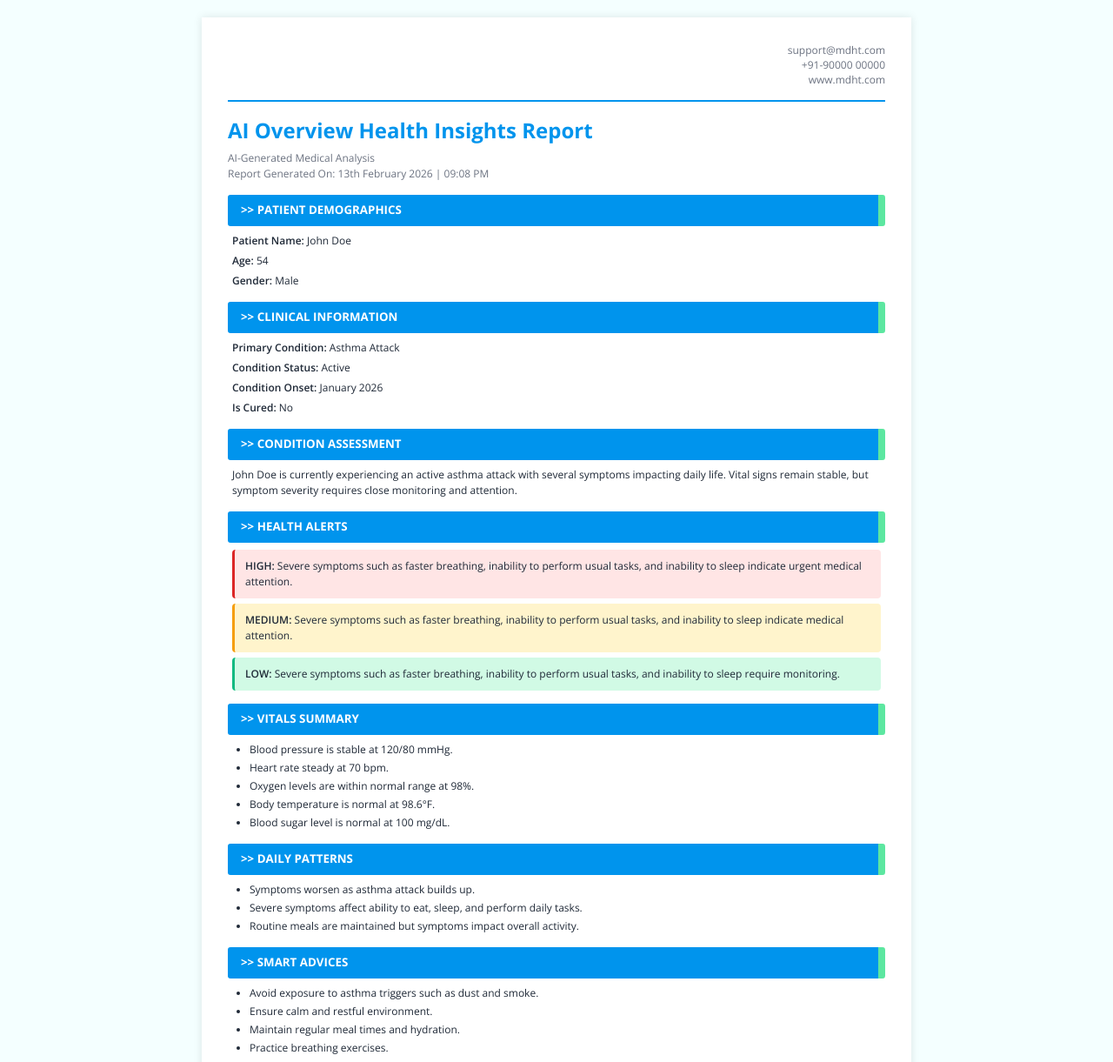
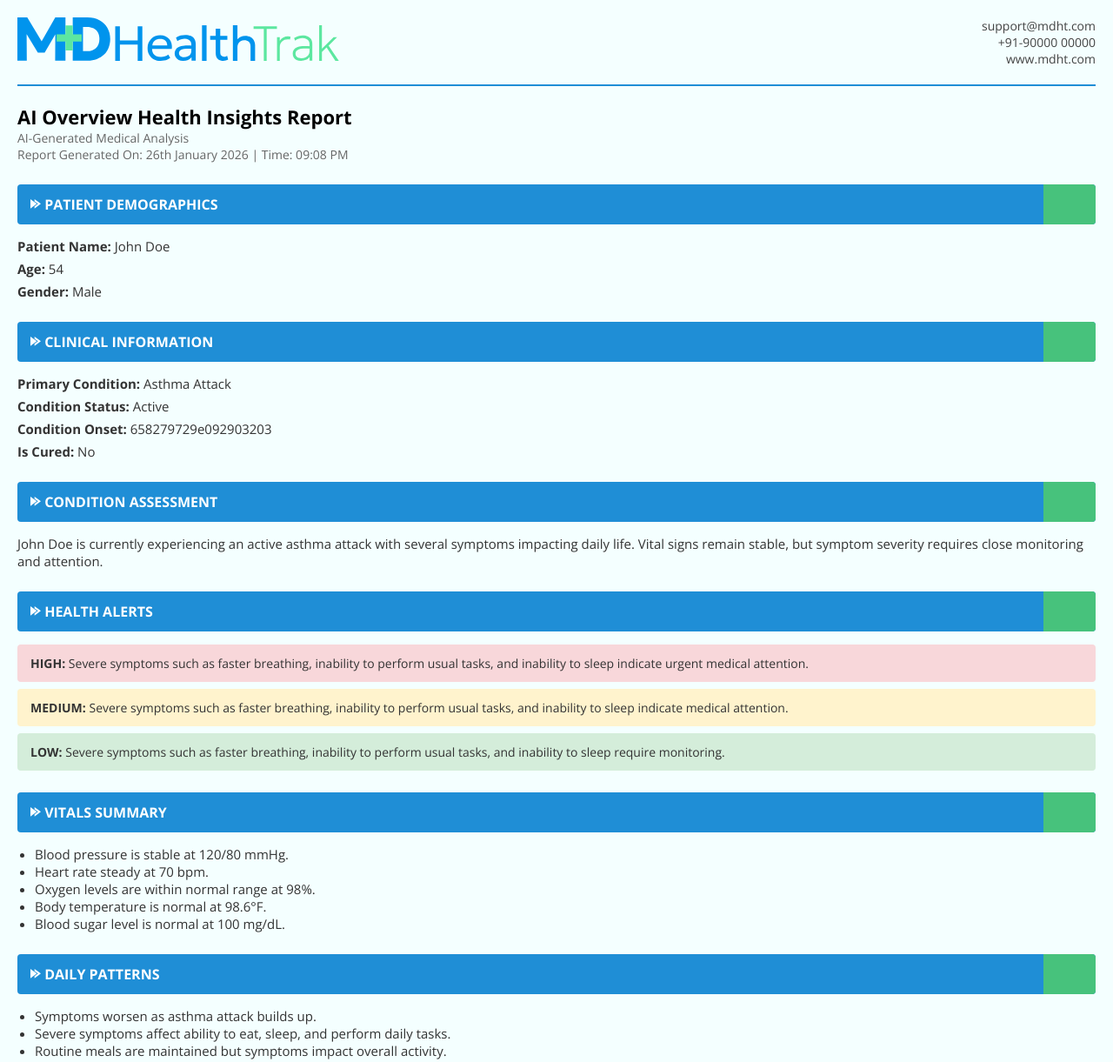
Before and after one commit to riyaz-aykva/health-track-ai-insight, a website: page index.html in a window 1280 px wide. Shown: the top 1221 px of the page at 87% size. Drawn offline with nearby package versions, Linux system fonts and the light colour scheme.

Commit message:
Update index.html for enhanced styling and layout, including adjustments to section titles and content presentation. Revise output.json to reflect updated patient health summaries and alerts, ensuring clarity in monitoring. Minor adjustments made to pdfReport.js for consistent styling in report generation.

```diff
--- a/index.html
+++ b/index.html
@@ -9,139 +9,112 @@
     <link rel="preconnect" href="https://fonts.gstatic.com" crossorigin>
     <link href="https://fonts.googleapis.com/css2?family=Open+Sans:wght@300;400;600;700&display=swap" rel="stylesheet">
     <style>
-        * {
-            margin: 0;
-            padding: 0;
-            box-sizing: border-box;
-        }
-
         body {
             font-family: 'Open Sans', sans-serif;
             background: #F4FFFF;
-            color: #333;
-            font-size: 10pt;
-            line-height: 1.5;
+            margin: 0;
             padding: 20px;
         }
 
         .report-container {
-            max-width: 8.5in;
-            margin: 0 auto;
-            background: white;
-            padding: 30px;
-            box-shadow: 0 0 10px rgba(0, 0, 0, 0.1);
+            margin: auto;
         }
 
         .header {
             display: flex;
             justify-content: space-between;
             align-items: flex-start;
-            margin-bottom: 15px;
         }
 
         .logo img {
-            height: 45px;
+            height: 50px;
             width: auto;
         }
 
         .contact {
             text-align: right;
-            font-size: 9pt;
-            color: #6b7280;
-            line-height: 1.4;
+            font-size: 14px;
+            color: #444;
         }
 
         hr {
             border: none;
-            border-top: 2px solid #0094ED;
-            margin: 15px 0;
+            border-top: 2px solid #1f8ed6;
+            margin: 20px 0;
         }
 
         h1 {
-            font-size: 18pt;
-            margin: 10px 0 5px 0;
-            color: #0094ED;
-            font-weight: 700;
+            font-size: 22px;
+            margin: 0;
         }
 
         .subtext {
-            color: #6b7280;
-            font-size: 9pt;
-            margin-bottom: 15px;
+            color: #666;
+            font-size: 14px;
         }
 
         .section-title {
-            background: linear-gradient(to right, #0094ED 0%, #0094ED calc(100% - 8px), #5CE7A0 calc(100% - 8px), #5CE7A0 100%);
+            background: #1f8ed6;
             color: white;
-            padding: 8px 15px;
-            font-weight: 700;
-            font-size: 10pt;
-            margin-top: 15px;
-            margin-bottom: 8px;
-            border-radius: 3px;
-            text-transform: uppercase;
+            padding: 12px 15px;
+            font-weight: bold;
+            border-radius: 4px;
+            margin-top: 25px;
+            position: relative;
         }
 
-        .section-title::before {
-            content: ">> ";
+        .section-title::after {
+            content: "";
+            position: absolute;
+            right: 0;
+            top: 0;
+            height: 100%;
+            width: 60px;
+            background: #47c27c;
+            border-radius: 0 4px 4px 0;
         }
 
         .section-content {
-            font-size: 9pt;
-            color: #1f2937;
-            margin-bottom: 10px;
-            padding: 0 5px;
+            margin-top: 15px;
+            font-size: 15px;
+            color: #333;
         }
 
         .section-content p {
-            margin: 5px 0;
-        }
-
-        .section-content strong {
-            font-weight: 600;
+            margin: 6px 0;
         }
 
         .alert {
-            padding: 10px 12px;
-            margin: 6px 0;
+            padding: 12px 15px;
+            margin: 8px 0;
             border-radius: 4px;
-            font-size: 9pt;
-            border-left: 3px solid;
+            font-size: 14px;
         }
 
         .high {
-            background: #FFE5E5;
-            border-left-color: #DC2626;
+            background: #f8d7da;
         }
 
         .medium {
-            background: #FFF4CC;
-            border-left-color: #F59E0B;
+            background: #fff3cd;
         }
 
         .low {
-            background: #D1FAE5;
-            border-left-color: #10B981;
+            background: #d4edda;
         }
 
         ul {
             padding-left: 20px;
-            margin: 5px 0;
-        }
-
-        ul li {
-            margin: 3px 0;
         }
 
         .footer-note {
-            background: #E5E7EB;
-            padding: 10px;
-            border-radius: 4px;
+            background: #eef2f5;
+            padding: 12px;
+            border-radius: 6px;
             text-align: center;
-            margin-top: 20px;
-            font-size: 8pt;
-            color: #6b7280;
-            border: 1px solid #D1D5DB;
+            margin-top: 30px;
+            font-size: 14px;
+            color: #555;
         }
     </style>
 </head>
@@ -152,7 +125,7 @@
 
         <div class="header">
             <div class="logo">
-
+                <img src="assets/mdh-logo-with-name.svg" alt="MDHealthTrak">
             </div>
             <div class="contact">
                 support@mdht.com<br>
@@ -166,32 +139,51 @@
         <h1>AI Overview Health Insights Report</h1>
         <div class="subtext">
             AI-Generated Medical Analysis<br>
-            Report Generated On: 13th February 2026 | 09:08 PM
+            Report Generated On: 26th January 2026 | Time: 09:08 PM
         </div>
 
-        <div class="section-title">Patient Demographics</div>
+        <div class="section-title">
+            <span>
+                <img height="12" width="12" src="assets/right-arrow.svg" alt="Right Arrow">
+            </span>
+            <span>PATIENT DEMOGRAPHICS</span>
+        </div>
         <div class="section-content">
             <p><strong>Patient Name:</strong> John Doe</p>
             <p><strong>Age:</strong> 54</p>
             <p><strong>Gender:</strong> Male</p>
         </div>
 
-        <div class="section-title">Clinical Information</div>
+        <div class="section-title">
+            <span>
+                <img height="12" width="12" src="assets/right-arrow.svg" alt="Right Arrow">
+            </span>
+            <span>CLINICAL INFORMATION</span>
+        </div>
         <div class="section-content">
             <p><strong>Primary Condition:</strong> Asthma Attack</p>
             <p><strong>Condition Status:</strong> Active</p>
-            <p><strong>Condition Onset:</strong> January 2026</p>
+            <p><strong>Condition Onset:</strong> 658279729e092903203</p>
             <p><strong>Is Cured:</strong> No</p>
         </div>
 
-        <div class="section-title">Condition Assessment</div>
+        <div class="section-title">
+            <span>
+                <img height="12" width="12" src="assets/right-arrow.svg" alt="Right Arrow">
+            </span>
+            <span>CONDITION ASSESSMENT</span>
+        </div>
         <div class="section-content">
-            <p>John Doe is currently experiencing an active asthma attack with several symptoms impacting daily life.
-                Vital
-                signs remain stable, but symptom severity requires close monitoring and attention.</p>
+            John Doe is currently experiencing an active asthma attack with several symptoms impacting daily life. Vital
+            signs remain stable, but symptom severity requires close monitoring and attention.
         </div>
 
-        <div class="section-title">Health Alerts</div>
+        <div class="section-title">
+            <span>
+                <img height="12" width="12" src="assets/right-arrow.svg" alt="Right Arrow">
+            </span>
+            <span>HEALTH ALERTS</span>
+        </div>
         <div class="section-content">
             <div class="alert high">
                 <strong>HIGH:</strong> Severe symptoms such as faster breathing, inability to perform usual tasks, and
@@ -207,7 +199,12 @@
             </div>
         </div>
 
-        <div class="section-title">Vitals Summary</div>
+        <div class="section-title">
+            <span>
+                <img height="12" width="12" src="assets/right-arrow.svg" alt="Right Arrow">
+            </span>
+            <span>VITALS SUMMARY</span>
+        </div>
         <div class="section-content">
             <ul>
                 <li>Blood pressure is stable at 120/80 mmHg.</li>
@@ -218,7 +215,12 @@
             </ul>
         </div>
 
-        <div class="section-title">Daily Patterns</div>
+        <div class="section-title">
+            <span>
+                <img height="12" width="12" src="assets/right-arrow.svg" alt="Right Arrow">
+            </span>
+            <span>DAILY PATTERNS</span>
+        </div>
         <div class="section-content">
             <ul>
                 <li>Symptoms worsen as asthma attack builds up.</li>
@@ -227,7 +229,12 @@
             </ul>
         </div>
 
-        <div class="section-title">Smart Advices</div>
+        <div class="section-title">
+            <span>
+                <img height="12" width="12" src="assets/right-arrow.svg" alt="Right Arrow">
+            </span>
+            <span>SMART ADVICES</span>
+        </div>
         <div class="section-content">
             <ul>
                 <li>Avoid exposure to asthma triggers such as dust and smoke.</li>
@@ -237,7 +244,12 @@
             </ul>
         </div>
 
-        <div class="section-title">Care Team Notes</div>
+        <div class="section-title">
+            <span>
+                <img height="12" width="12" src="assets/right-arrow.svg" alt="Right Arrow">
+            </span>
+            <span>CARE TEAM NOTES</span>
+        </div>
         <div class="section-content">
             <ul>
                 <li>Continue close monitoring of breathing and symptoms.</li>
@@ -246,7 +258,12 @@
             </ul>
         </div>
 
-        <div class="section-title">Next Steps</div>
+        <div class="section-title">
+            <span>
+                <img height="12" width="12" src="assets/right-arrow.svg" alt="Right Arrow">
+            </span>
+            <span>NEXT STEPS</span>
+        </div>
         <div class="section-content">
             <ul>
                 <li>Schedule follow-up consultation within 24 hours.</li>
```
Also changed, not shown: output.json (+23 -20 lines), pdfReport.js (+15 -13 lines), 1 other file.
